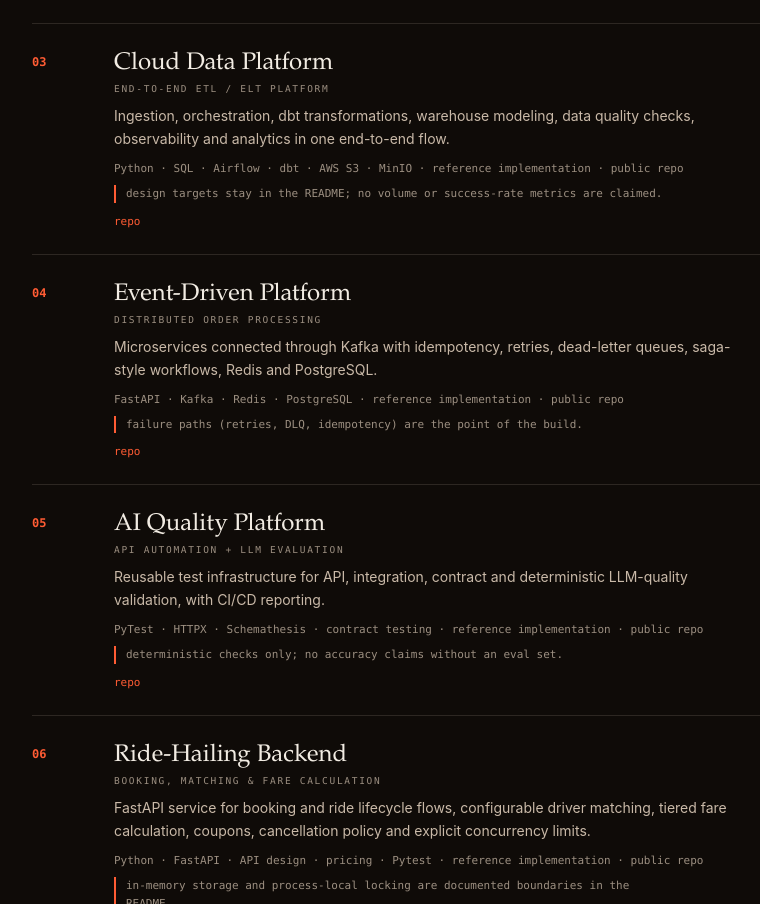
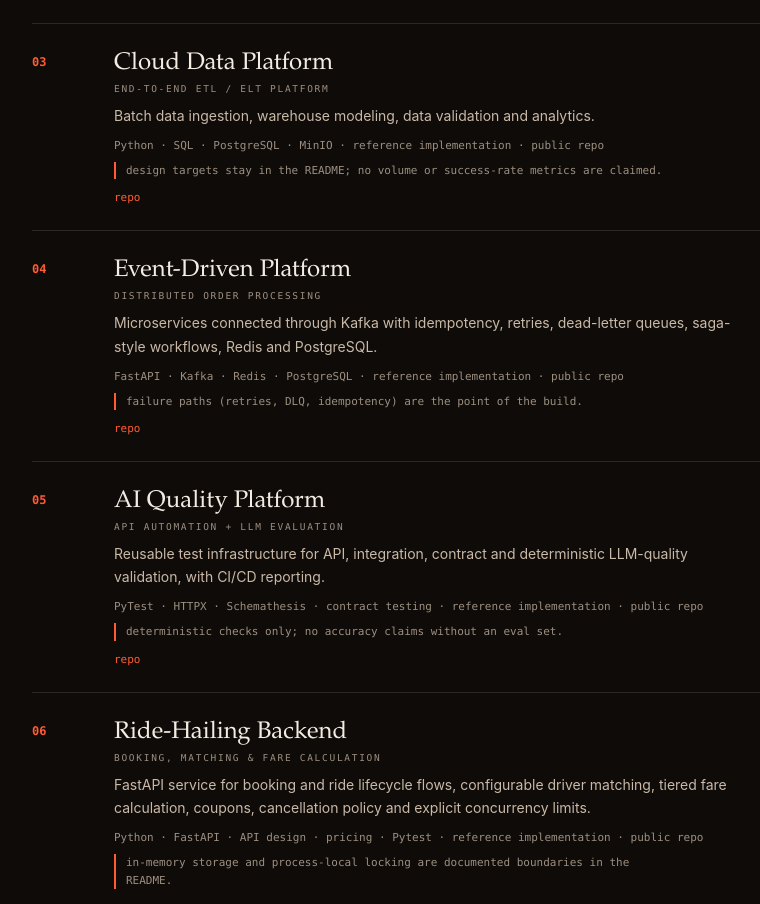
Before and after one commit to AloneRider-pixel/AloneRider-pixel.github.io, a plain HTML site: page index.html in a window 1280 px wide. Shown: the part 1538-2442 px from the top of the page, without its empty margins (112-872 px from the left). Drawn offline with Linux system fonts and the light colour scheme; animation ran at ten frames a second.

Commit message:
Correct Cloud Data Platform wording and refresh hosted resume
Describe the project as batch data ingestion, warehouse modeling, data
validation and analytics with a Python, SQL, PostgreSQL, MinIO stack,
and replace the downloadable resume with the current approved version.

```diff
--- a/index.html
+++ b/index.html
@@ -114,8 +114,8 @@ const projects = [
     stack:'Python · FastAPI · PostgreSQL · Redis · ARQ · Pytest', meta:'product build · built with friends · live demo',
     note:'the demo serves real delayed daily data (Yahoo Finance); the deployed instance is a demo, not a production deployment.', url:'https://github.com/AloneRider-pixel/stocksense-ai' },
   { num:'03', name:'Cloud Data Platform', role:'END-TO-END ETL / ELT PLATFORM', shape:'cube', orbit:{r:270,speed:0.00012,phase:4.0,tilt:0.3,y:70},
-    desc:'Ingestion, orchestration, dbt transformations, warehouse modeling, data quality checks, observability and analytics in one end-to-end flow.',
-    stack:'Python · SQL · Airflow · dbt · AWS S3 · MinIO', meta:'reference implementation · public repo',
+    desc:'Batch data ingestion, warehouse modeling, data validation and analytics.',
+    stack:'Python · SQL · PostgreSQL · MinIO', meta:'reference implementation · public repo',
     note:'design targets stay in the README; no volume or success-rate metrics are claimed.', url:'https://github.com/AloneRider-pixel/cloud-data-platform' },
   { num:'04', name:'Event-Driven Platform', role:'DISTRIBUTED ORDER PROCESSING', shape:'prism', orbit:{r:230,speed:0.00019,phase:5.3,tilt:-0.5,y:-80},
     desc:'Microservices connected through Kafka with idempotency, retries, dead-letter queues, saga-style workflows, Redis and PostgreSQL.',
```
Also changed, not shown: 2 other files.
